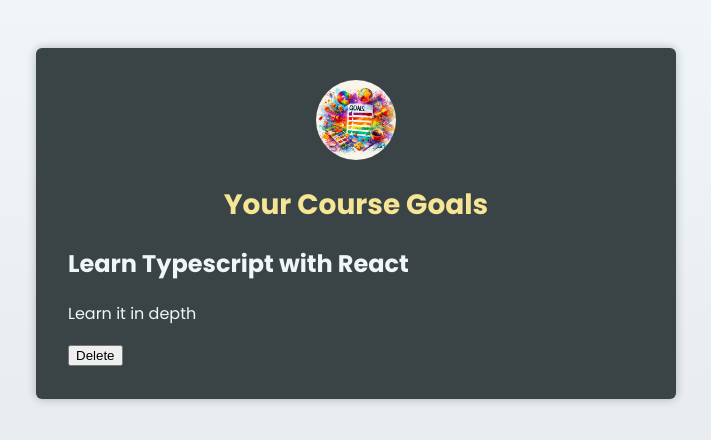
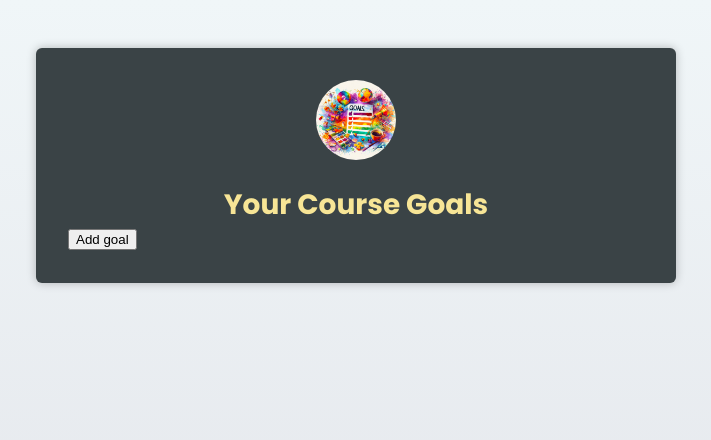
Before and after one commit to christophermickle/Typescript-react, a React (Vite) app: page / in a window 1280 px wide. Shown: the top 440 px of the page, without its empty margins (284-995 px from the left). Built offline with nearby package versions, Linux system fonts and the light colour scheme; the HTML template or start-up script is replaced by a standard one.

Commit message:
Feat: Added functionality to dynamically add goals

```diff
--- a/src/App.tsx
+++ b/src/App.tsx
@@ -1,15 +1,37 @@
 import CourseGoal from "./components/CourseGoal.tsx";
 import goalsImg from "./assets/goals.jpg";
 import Header from "./components/Header.tsx";
+import { CourseGoal as CourseGoalType } from "./components/CourseGoal.tsx";
+import { useState } from "react";
+
 export default function App() {
+  const [goals, setGoals] = useState<CourseGoalType[]>([]);
+  const handleAddGoal = () => {
+    setGoals((prevGoals) => {
+      const newGoal: CourseGoalType = {
+        id: Math.random(),
+        title: "Learn Typescript with React",
+        description: "Learn it in depth",
+      };
+      return [...prevGoals, newGoal];
+    });
+  };
+
   return (
     <main>
       <Header image={{ src: goalsImg, alt: "A list of goals" }}>
         <h1>Your Course Goals</h1>
       </Header>
-      <CourseGoal title='Learn Typescript with React'>
-        <p>Learn it in depth</p>
-      </CourseGoal>
+      <button onClick={handleAddGoal}>Add goal</button>
+      <ul>
+        {goals.map((goal) => (
+          <li key={goal.id}>
+            <CourseGoal title='Learn Typescript with React'>
+              <p>{goal.description}</p>
+            </CourseGoal>
+          </li>
+        ))}
+      </ul>
     </main>
   );
 }
--- a/src/components/CourseGoal.tsx
+++ b/src/components/CourseGoal.tsx
@@ -1,11 +1,13 @@
 import { type ReactNode } from "react";
 
-export type CourseGoalProps = {
+export type CourseGoal = {
   title: string;
   children?: ReactNode;
+  id?:number
+  description?:string;
 };
 
-export default function CourseGoal({ title, children }: CourseGoalProps) {
+export default function CourseGoal({ title, children }: CourseGoal) {
   return (
     <article>
       <div>
```
